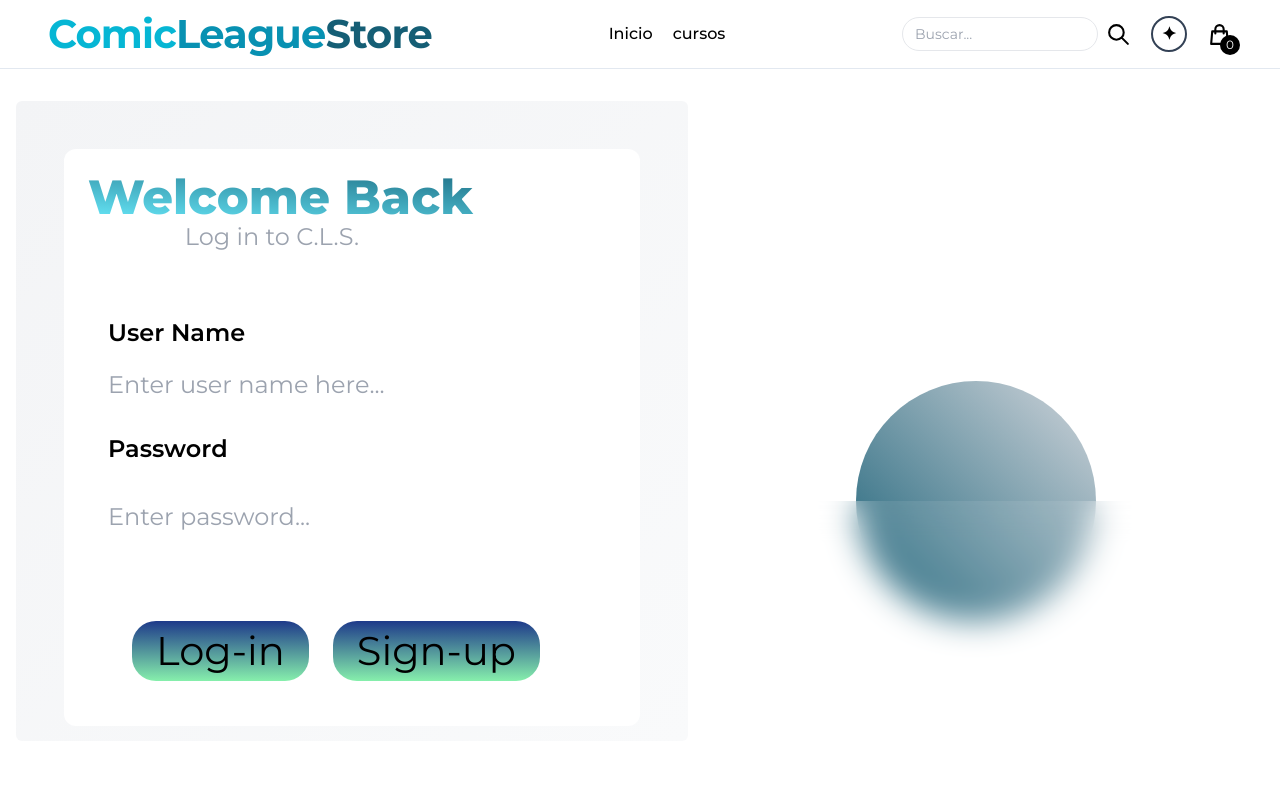
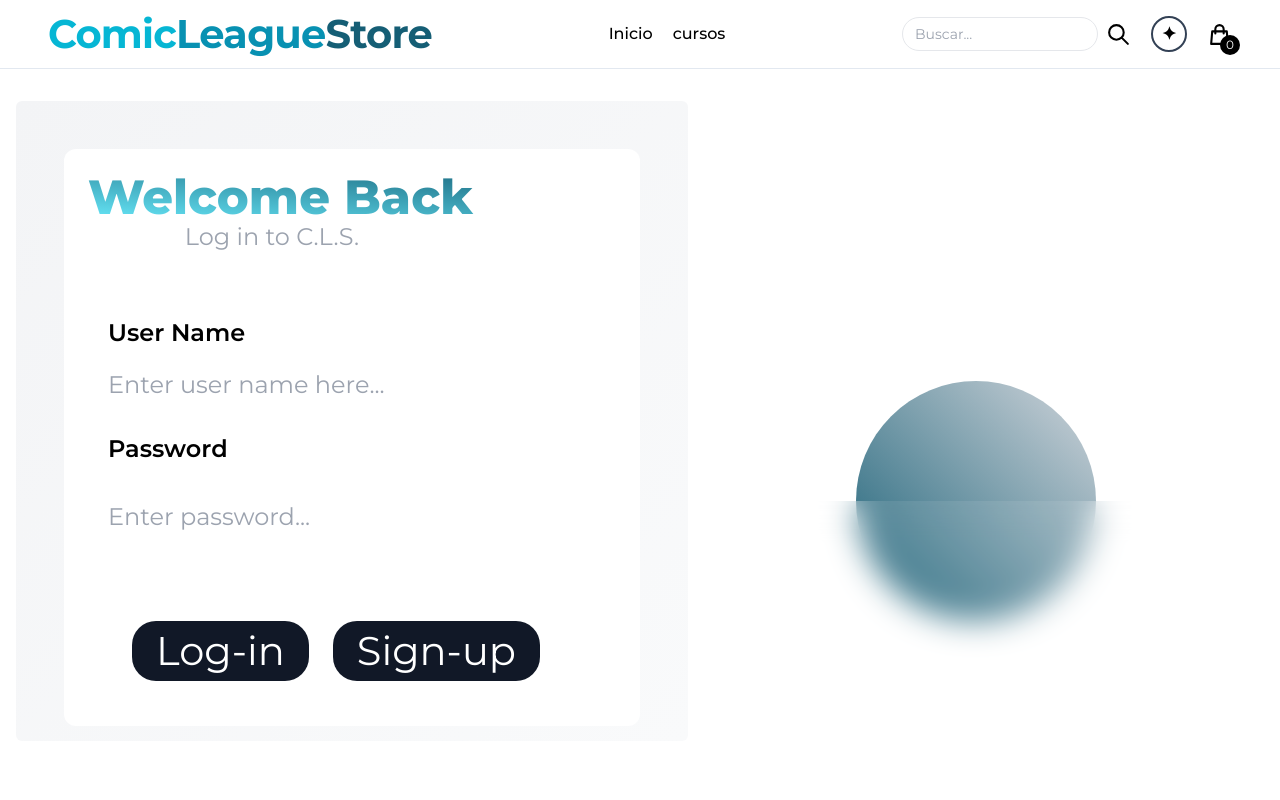
Before and after one commit to atuning120/proyectoIntegradorSoftware, a React (Vite) app in the folder comics-leagues-store/: page /login in a window 1280 px wide. Shown: the top 800 px of the page. Built offline with nearby package versions, Linux system fonts and the light colour scheme.

Commit message:
cambio leve

```diff
--- a/comics-leagues-store/src/pages/Login.jsx
+++ b/comics-leagues-store/src/pages/Login.jsx
@@ -227,7 +227,7 @@ const Login = () => {
                       {/*boton de log-in*/}
                       <button
                                   type='submit'
-                                  className={`text-black py-3 px-6 text-3xl rounded-3xl mt-4 ml-6 mb-4 transform hover:scale-105  hover:from-green-500 hover:to-blue-800 active:scale-95 bg-gradient-to-t from-green-300 to-blue-900 ${isLoginClicked ? 'button-clicked' : ''}`}
+                                  className={`text-white py-3 px-6 text-3xl rounded-3xl mt-4 ml-6 mb-4 transform hover:scale-105 active:scale-95  bg-gray-900 hover:bg-gray-950 ${isLoginClicked ? 'button-clicked' : ''}`}
                                   onClick={handleLoginClick}
                                   >
                                       Log-in
@@ -236,10 +236,9 @@ const Login = () => {
                         {/*boton de sign-up*/}
                         <Link
                                   to={'/Signup'} onClick={handleSignUpClick}
-                                  className="flex items-center justify-center text-black py-3 px-6 text-3xl rounded-3xl mt-4 ml-6 mb-4
+                                  className="flex items-center justify-center text-white py-3 px-6 text-3xl rounded-3xl mt-4 ml-6 mb-4
                           transform transition-all duration-300
-                          bg-gradient-to-t from-green-300 to-blue-900
-                          hover:from-green-600 hover:to-blue-800
+                          bg-gray-900 hover:bg-gray-950
                           active:scale-95 w-1/2.2 hover:scale-105"
                                   >
                                       Sign-up
```
